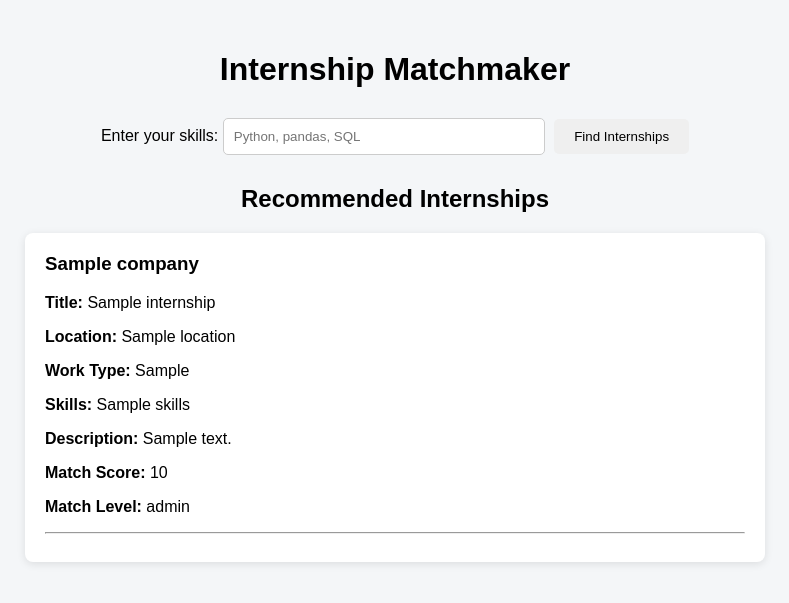
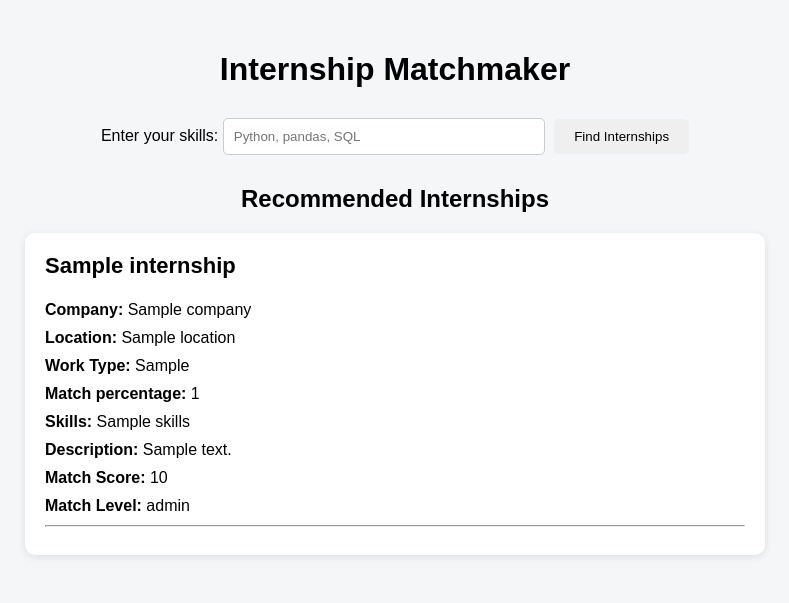
Before and after one commit to zirwa29/internship-matchmaker, a Flask app: template templates/index.html in a window 1280 px wide. Shown: the top 603 px of the page, without its empty margins (245-1034 px from the left). Run offline with Flask 3, Linux system fonts and the light colour scheme; the template is opened without the code that fills it: most values are stand-ins (such as "Sample title", 1, 10 or a date in 2020).

Commit message:
Day 11 - Improve Flask internship recommendations

```diff
--- a/app.py
+++ b/app.py
@@ -1,5 +1,11 @@
+
 from flask import Flask, render_template, request
-from src.matcher import calculate_match
+from src.matcher import (
+    calculate_match,
+    get_matched_skills,
+    get_match_percentage,
+    get_match_level
+)
 import pandas as pd
 
 app = Flask(__name__)
@@ -17,7 +23,7 @@ def home():
         skills = request.form["skills"]
 
         student_skills = [
-            skill.strip().lower()
+            skill.strip()
             for skill in skills.split(",")
         ]
 
@@ -25,25 +31,26 @@ def home():
             lambda x: calculate_match(x, student_skills)
         )
 
-        recommended_internships = internships.sort_values(
-            by="match_score",
-            ascending=False
+        internships["matched_skills"] = internships["skills"].apply(
+            lambda x: get_matched_skills(x, student_skills)
         )
 
-        recommendations = recommended_internships.head(5).to_dict("records")
+        internships["match_percentage"] = internships["skills"].apply(
+            lambda x: get_match_percentage(x, student_skills)
+        )
 
-        for internship in recommendations:
+        internships["match_level"] = internships["match_percentage"].apply(
+            get_match_level
+        )
 
-            score = internship["match_score"]
+        recommendations = internships[
+            internships["match_score"] > 0
+        ].sort_values(
+            by="match_percentage",
+            ascending=False
+        ).head(5)
 
-            if score >= 3:
-                internship["match_level"] = "Excellent Match"
-            elif score == 2:
-                internship["match_level"] = "Good Match"
-            elif score == 1:
-                internship["match_level"] = "Average Match"
-            else:
-                internship["match_level"] = "Poor Match"
+        recommendations = recommendations.to_dict("records")
 
     return render_template(
         "index.html",
--- a/src/matcher.py
+++ b/src/matcher.py
@@ -29,7 +29,7 @@ def calculate_match(internship_skills, student_skills):
 
     return len(matched_skills)
 
-def get_matched_skills(student_skills,internship_skills):
+def get_matched_skills(internship_skills,student_skills):
     internship_skills=[skill.strip().lower()
                       for skill in internship_skills.split(",")
                        ]
@@ -38,6 +38,28 @@ def get_matched_skills(student_skills,internship_skills):
                     ]
     matched_skills=set(internship_skills)&set(student_skills)
     return ", ".join(matched_skills)
+
+
+def get_match_percentage(internship_skills, student_skills):
+
+    internship_skills = [
+        skill.strip().lower()
+        for skill in internship_skills.split(",")
+    ]
+
+    student_skills = [
+        skill.strip().lower()
+        for skill in student_skills
+    ]
+
+    matched_skills = set(internship_skills) & set(student_skills)
+
+    if len(internship_skills) == 0:
+        return 0
+
+    return round(
+        (len(matched_skills) / len(internship_skills)) * 100
+    )
 
 def get_match_level(percentage):
         if percentage >= 80:
@@ -58,7 +80,7 @@ internships["match_score"] = internships["skills"].apply(
 
 # Calculate matched skills
 internships["matched_skills"] = internships["skills"].apply(
-    lambda x: get_matched_skills(student_skills, x)
+    lambda x: get_matched_skills(x, student_skills)
 )
 
 # Calculate match percentage
--- a/static/style.css
+++ b/static/style.css
@@ -49,3 +49,45 @@ h2 {
 	.internship-card h3 {
 		margin-top: 0;
 	}
+
+
+.recommendations {
+	width: 80%;
+	max-width: 800px;
+	margin: 20px auto;
+}
+
+.internship-card {
+	background-color: white;
+	padding: 20px;
+	margin-bottom: 20px;
+	border-radius: 10px;
+	box-shadow: 0 2px 8px rgba(0, 0, 0, 0.1);
+}
+
+	.internship-card h3 {
+		margin-top: 0;
+		font-size: 22px;
+	}
+
+	.internship-card p {
+		margin: 10px 0;
+	}
+
+	.internship-card strong {
+		font-weight: bold;
+	}
+.no-results {
+	width: 80%;
+	max-width: 800px;
+	margin: 30px auto;
+	padding: 20px;
+	text-align: center;
+	background-color: white;
+	border-radius: 10px;
+	box-shadow: 0 2px 8px rgba(0, 0, 0, 0.1);
+}
+
+	.no-results h3 {
+		margin-top: 0;
+	}
--- a/templates/index.html
+++ b/templates/index.html
@@ -24,16 +24,17 @@
     {% if recommendations %}
 
     <h2>Recommended Internships</h2>
+    <div class="recommendations">
 
         {% for internship in recommendations %}
 
         <div>
             <div class="internship-card">
-            <h3>{{ internship.company }}</h3>
+                <h3>{{ internship.title}}</h3>
 
                 <p>
-                <strong>Title:</strong>
-                {{ internship.title }}
+                    <strong>Company:</strong>
+                    {{ internship.company }}
                 </p>
 
                 <p>
@@ -45,6 +46,12 @@
                     <strong>Work Type:</strong>
                     {{ internship.work_type }}
                 </p>
+
+                <p>
+                    <strong>Match percentage:</strong>
+                    {{ internship.match_percentage}}
+                </p>
+
 
                 <p>
                     <strong>Skills:</strong>
@@ -70,10 +77,22 @@
             </div>
 
         </div>
+    </div>
 
     {% endfor %}
 
     {% endif %}
 
+    {% if request.method == "POST" and not recommendations %}
+
+    <div class="no-results">
+        <h3>No Matching Internships Found</h3>
+        <p>
+            We couldn't find any internships matching your skills.
+            Try entering different or additional skills.
+        </p>
+    </div>
+
+    {% endif %}
 </body>
 </html>
```
Also changed, not shown: data/recommended_internships.csv (+13 -13 lines). Lines whose indentation alone changed are shown as unchanged.
